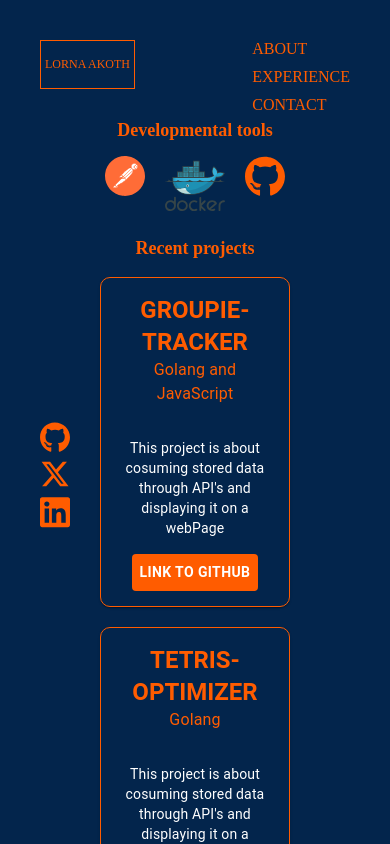
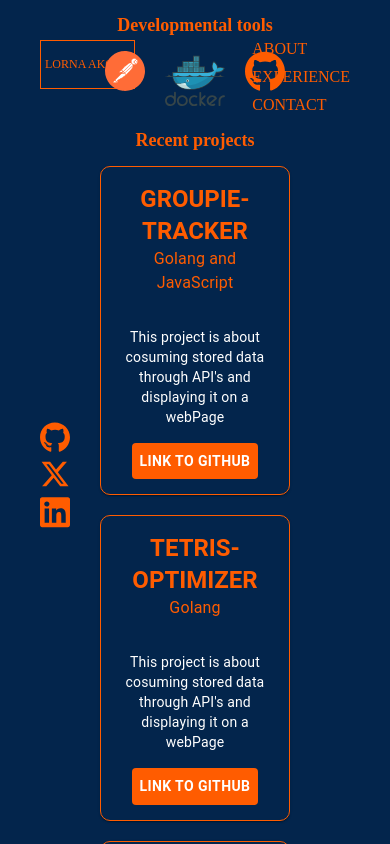
Before and after one commit to akothouma/portfoilio2, a React (Create React App) app: page /experience in a window 390 px wide. Shown: the top 844 px of the page. Built offline with nearby package versions, Linux system fonts and the light colour scheme.

Commit message:
Refactor:changing the rendering positions

```diff
--- a/src/Experience.css
+++ b/src/Experience.css
@@ -10,10 +10,10 @@
 
 }
 @media (max-width:768px){
-    .content1{
+    /* .content1{
         max-width: 50vw;
         max-height: 75dvh;
-    }
+    } */
     .stacks{
        flex-direction: row;
     }
--- a/src/Home.css
+++ b/src/Home.css
@@ -53,6 +53,7 @@ button Link{
         width: 50%;
         display: block;
         margin: auto;
+
      }
      h3{
         font-size: 18px;
--- a/src/Home.js
+++ b/src/Home.js
@@ -7,7 +7,7 @@ function Home() {
     return (
         <>
             <NavBar />
-
+{/* <Socials /> */}
 
             <div className="content">
                 <div style={{ margin: "auto" }}>
--- a/src/ProjectCard.js
+++ b/src/ProjectCard.js
@@ -18,7 +18,7 @@ export default function ProjectCard() {
   return (
     <div style={{ display: 'flex', flexDirection: "column"}}>
       <div>
-        <h3 style={{alignItems:'center',color:"rgb(255,92,0)"}}> Recent projects</h3>
+        <h2 style={{alignItems:'center',color:"rgb(255,92,0)"}}> Recent projects</h2>
       </div>
       <div className='card-container'>
         {data.map((datum, key) => {
```
